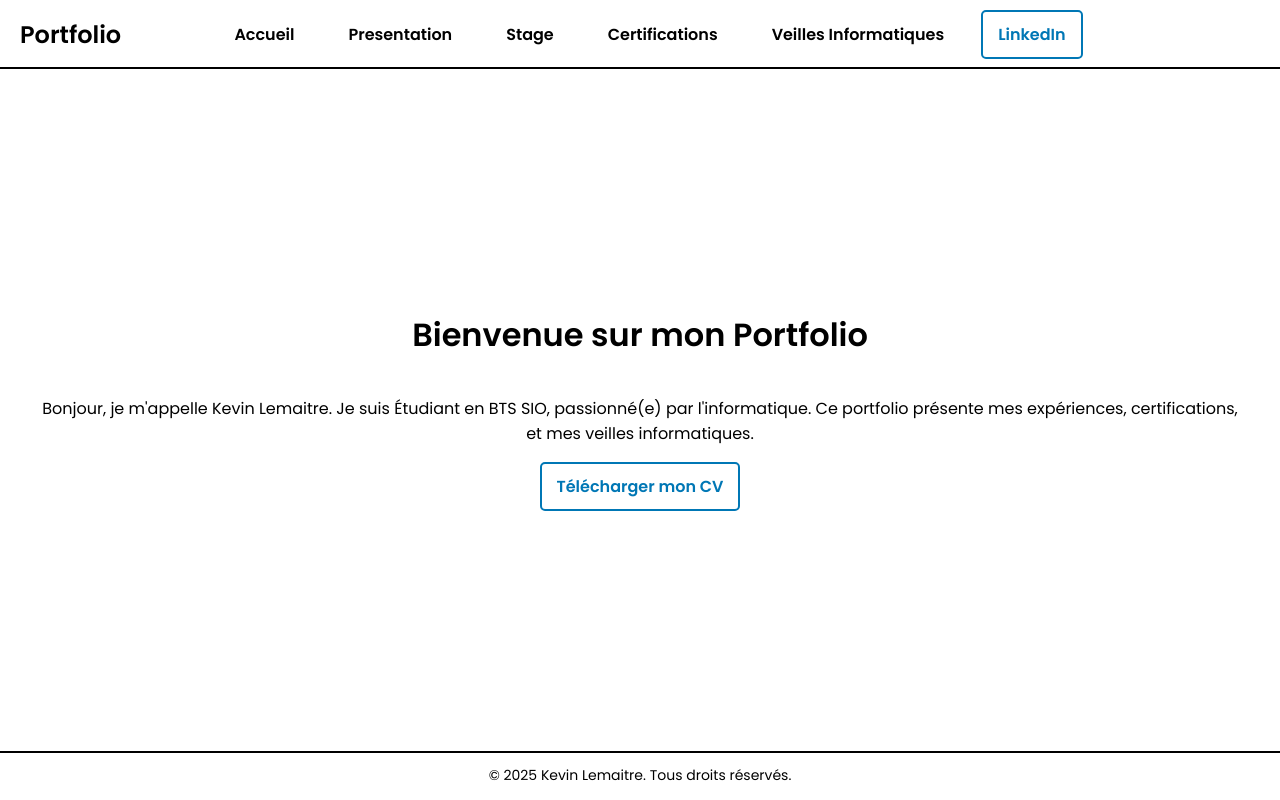
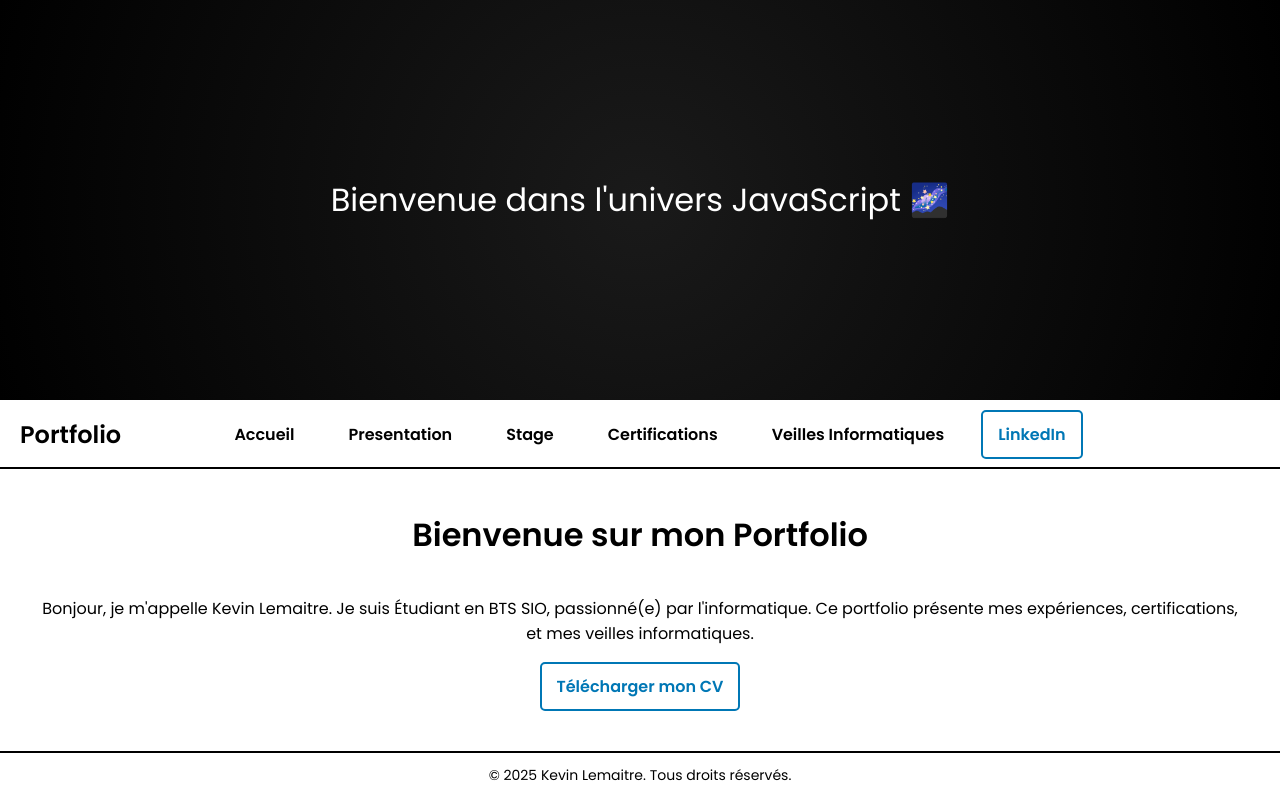
Before and after one commit to kevinlemaitre/Portfolio, a PHP site: page / in a window 1280 px wide. Run offline with PHP 8.4, Linux system fonts and the light colour scheme.

Commit message:
modif suite

```diff
--- a/portfolio-project/src/accueil.php
+++ b/portfolio-project/src/accueil.php
@@ -7,6 +7,7 @@
     <link rel="stylesheet" href="assets/css/styles.css">
 </head>
 <body>
+<script src="main.js"></script>
     <?php include 'includes/header.php'; ?>
 
         <div class="accueil">
--- /dev/null
+++ b/portfolio-project/src/assets/js/main.js
@@ -0,0 +1,64 @@
+// Créer les éléments de la page
+const style = document.createElement("style");
+style.textContent = `
+  body, html {
+    margin: 0;
+    padding: 0;
+    overflow: hidden;
+    height: 100vh;
+    background: black;
+  }
+  .reveal-line {
+    position: fixed;
+    top: 0;
+    left: 50%;
+    width: 2px;
+    height: 100vh;
+    background: white;
+    transform: translateX(-50%);
+    z-index: 10;
+    animation: lineExpand 1s ease-in-out forwards,
+               lineCollapse 1s ease-in-out 1s forwards;
+  }
+  @keyframes lineExpand {
+    0% { width: 2px; }
+    100% { width: 100vw; }
+  }
+  @keyframes lineCollapse {
+    0% { width: 100vw; }
+    100% { width: 0; }
+  }
+  .content {
+    opacity: 0;
+    transition: opacity 1s ease-in-out;
+    height: 100vh;
+    background: radial-gradient(circle, #1a1a1a, #000000);
+    display: flex;
+    justify-content: center;
+    align-items: center;
+    color: white;
+    font-size: 2rem;
+  }
+  .content.visible {
+    opacity: 1;
+  }
+`;
+document.head.appendChild(style);
+
+// Créer la ligne centrale animée
+const line = document.createElement("div");
+line.className = "reveal-line";
+document.body.appendChild(line);
+
+// Créer le contenu principal
+const content = document.createElement("div");
+content.className = "content";
+content.textContent = "Bienvenue dans l'univers JavaScript 🌌";
+document.body.appendChild(content);
+
+// Révéler le contenu après l'animation
+setTimeout(() => {
+  line.remove();
+  content.classList.add("visible");
+  document.body.style.overflow = "auto";
+}, 2100);
--- a/portfolio-project/src/assets/js/scripts.js
+++ /dev/null
@@ -1 +0,0 @@
-// This file is intentionally left blank.
```
